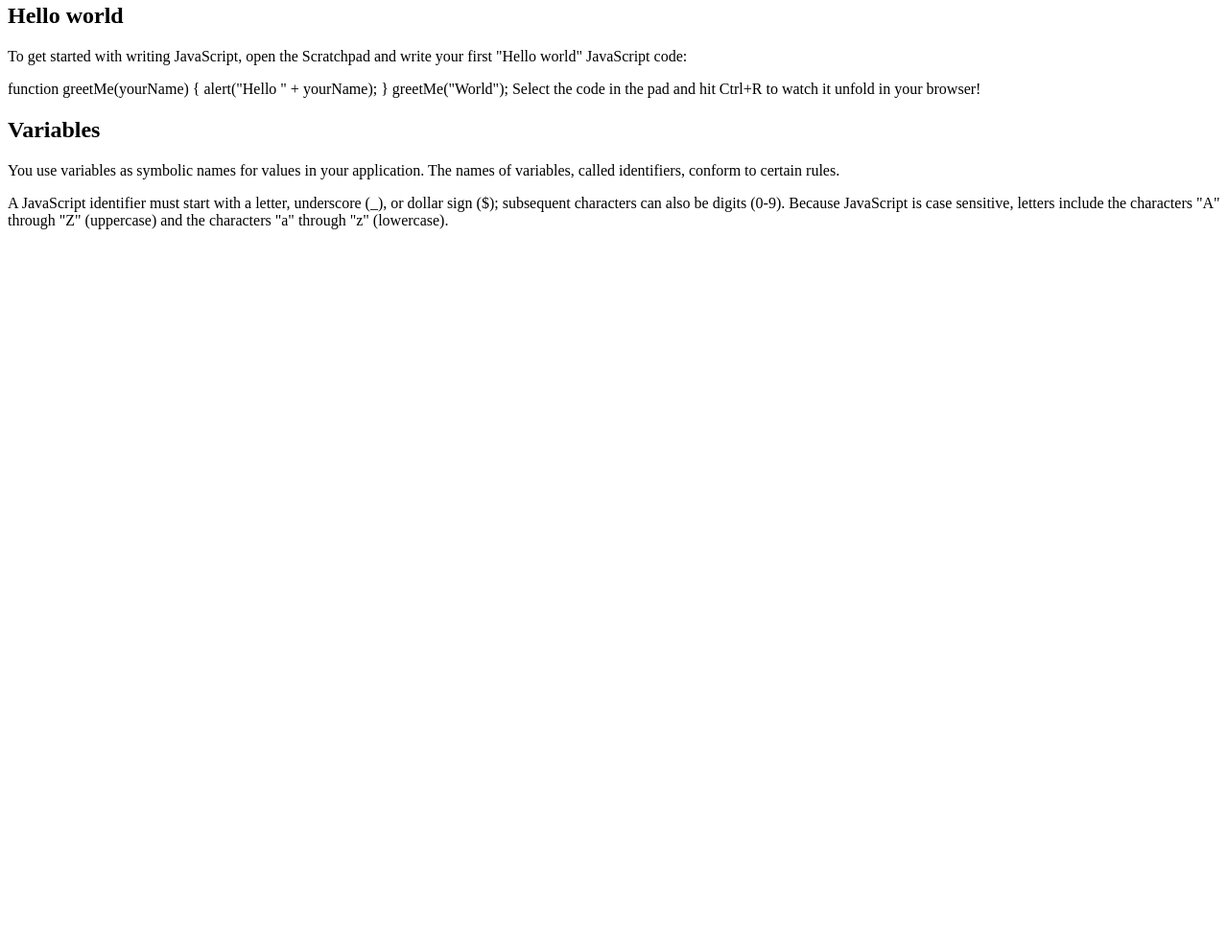
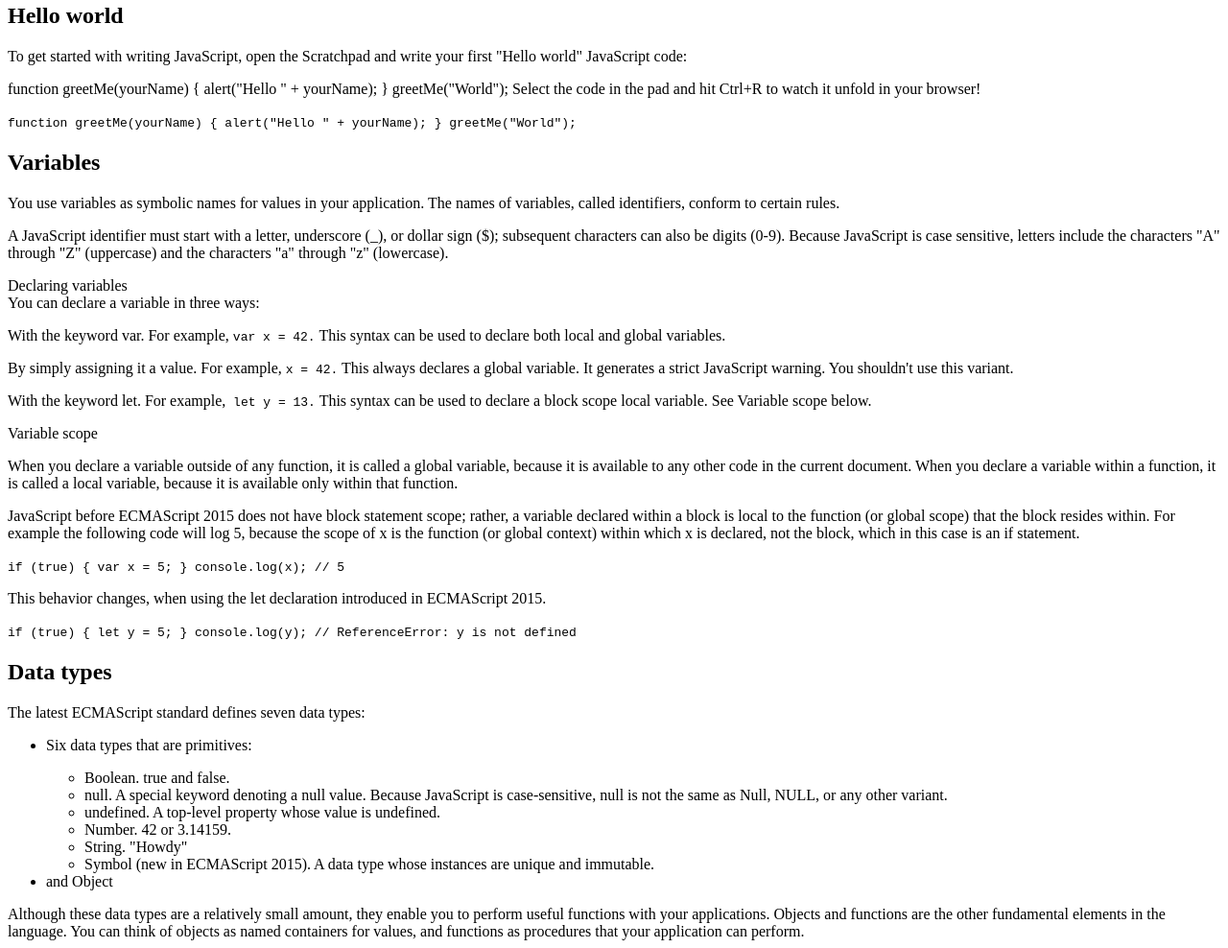
Before and after one commit to Leeoasis/Techinal-Documentation-Page, a plain HTML site: page fcc-test-suite-template-master/fcc-test-suite-template-master/index.html in a window 1280 px wide. Shown: the part 499-1487 px from the top of the page at 96% size. Before the commit the page ends 800 px from the top, so only its background shows below. Drawn offline with Linux system fonts and the light colour scheme.

Commit message:
added code and li items

```diff
--- a/fcc-test-suite-template-master/fcc-test-suite-template-master/index.html
+++ b/fcc-test-suite-template-master/fcc-test-suite-template-master/index.html
@@ -17,13 +17,11 @@
       <section class="main-section">
         <h1 id="What_you_should_alredy_know">What you should already know</h1>
         <p>This guide assumes you have the following basic background:</p>
-        <p>
           <ul>
             <li>A general understanding of the Internet and the World Wide Web (WWW).</li>
             <li>Good working knowledge of HyperText Markup Language (HTML).</li>
             <li>Some programming experience. If you are new to programming, try one of the tutorials linked on the main page about JavaScript.</li>
           </ul>
-        </p>
       </section>
       <section class="main-section">
         <h1 id="JavaScript_and_Java">JavaScript and Java</h1>
@@ -37,12 +35,101 @@
         <p>function greetMe(yourName) { alert("Hello " + yourName); }
           greetMe("World");
           Select the code in the pad and hit Ctrl+R to watch it unfold in your browser!</p>
+        <code>function greetMe(yourName) { alert("Hello " + yourName); }
+          greetMe("World");</code>
       </section>
       <section class="main-section">
         <h1 id="Variables">Variables</h1>
         <p>You use variables as symbolic names for values in your application. The names of variables, called identifiers, conform to certain rules.</p>
         <p>A JavaScript identifier must start with a letter, underscore (_), or dollar sign ($); subsequent characters can also be digits (0-9). Because JavaScript is case sensitive, letters include the characters "A" through "Z" (uppercase) and the characters "a" through "z" (lowercase).</p>
+
       </section>
+      <section class="main-section" id="Declaring_variables">
+        <header>Declaring variables</header>
+          You can declare a variable in three ways:
+          <p>
+            With the keyword var. For example, <code>var x = 42.</code> This
+            syntax can be used to declare both local and global variables.
+          </p>
+          <p>
+            By simply assigning it a value. For example,
+            <code>x = 42.</code> This always declares a global variable. It
+            generates a strict JavaScript warning. You shouldn't use this
+            variant.
+          </p>
+          <p>
+            With the keyword let. For example,<code> let y = 13.</code> This
+            syntax can be used to declare a block scope local variable. See
+            Variable scope below.
+          </p>
+      </section>
+      <section class="main-section" id="Variable_scope">
+        <header>Variable scope</header>
+        <article>
+          <p>
+            When you declare a variable outside of any function, it is called a
+            global variable, because it is available to any other code in the
+            current document. When you declare a variable within a function, it
+            is called a local variable, because it is available only within that
+            function.
+          </p>
+
+          <p>
+            JavaScript before ECMAScript 2015 does not have block statement
+            scope; rather, a variable declared within a block is local to the
+            function (or global scope) that the block resides within. For
+            example the following code will log 5, because the scope of x is the
+            function (or global context) within which x is declared, not the
+            block, which in this case is an if statement.
+          </p>
+          <code>if (true) { var x = 5; } console.log(x); // 5</code>
+          <p>
+            This behavior changes, when using the let declaration introduced in
+            ECMAScript 2015.
+          </p>
+
+          <code
+            >if (true) { let y = 5; } console.log(y); // ReferenceError: y is
+            not defined</code
+          >
+        </article>
+      </section>
+    </section>
+    <section class="main-section" id="Data_types">
+      <h1>Data types</h1>
+      <article>
+        <p>The latest ECMAScript standard defines seven data types:</p>
+        <ul>
+          <li>
+            <p>Six data types that are primitives:</p>
+            <ul>
+              <li>Boolean. true and false.</li>
+              <li>
+                null. A special keyword denoting a null value. Because
+                JavaScript is case-sensitive, null is not the same as Null,
+                NULL, or any other variant.
+              </li>
+              <li>
+                undefined. A top-level property whose value is undefined.
+              </li>
+              <li>Number. 42 or 3.14159.</li>
+              <li>String. "Howdy"</li>
+              <li>
+                Symbol (new in ECMAScript 2015). A data type whose instances
+                are unique and immutable.
+              </li>
+            </ul>
+          </li>
+
+          <li>and Object</li>
+        </ul>
+        Although these data types are a relatively small amount, they enable
+        you to perform useful functions with your applications. Objects and
+        functions are the other fundamental elements in the language. You can
+        think of objects as named containers for values, and functions as
+        procedures that your application can perform.
+      </article>
+    </section>
     </main>
   </body>
 </html>
```
